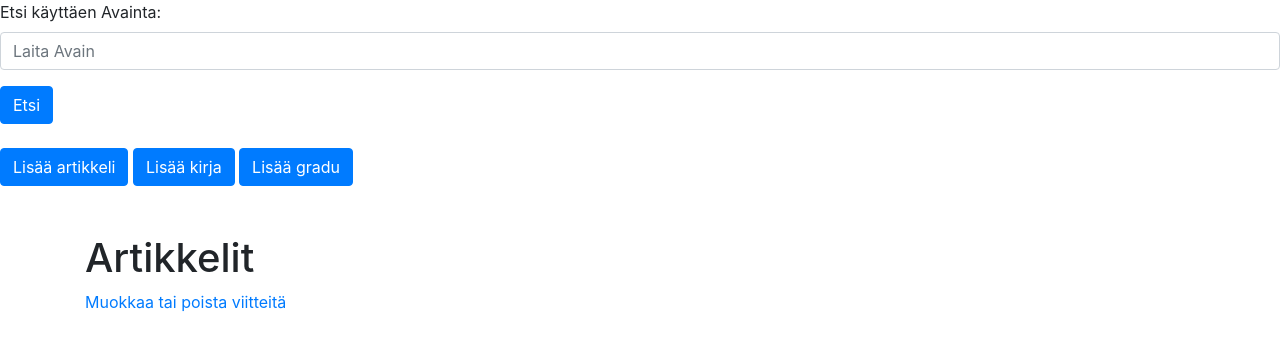
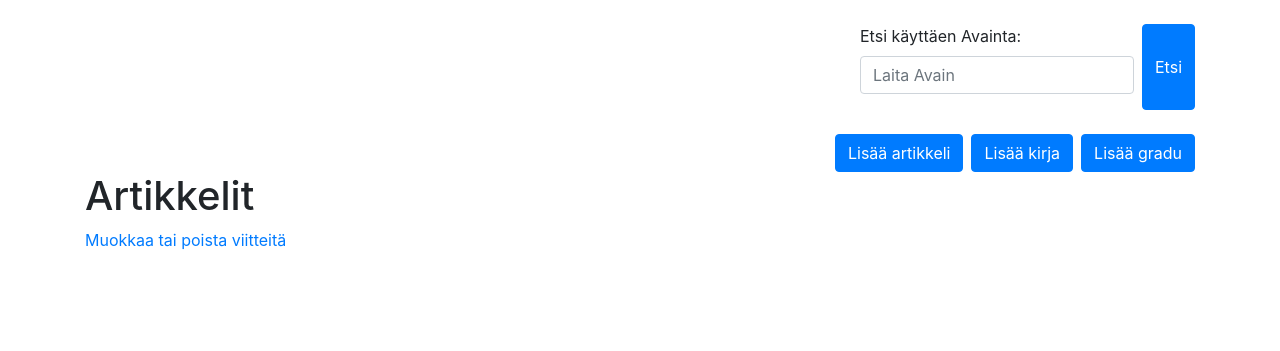
Before and after one commit to asvorg/ohtu-miniprojekti, a Flask app: a page that uses src/frontend/templates/result.html in a window 1280 px wide. Shown: the top 351 px of the page. Run offline with Flask 3, Linux system fonts and the light colour scheme; data that the repository does not hold is empty; some libraries are stand-ins or nearby versions.

Commit message:
result.html sivun muokkaus

```diff
--- a/src/frontend/templates/result.html
+++ b/src/frontend/templates/result.html
@@ -8,19 +8,20 @@
 </head>
 <body>
 
-<form action="/search/{{ user }}/" method="post" class="mb-4">
-    <div class="form-group">
+<div class="container mt-4">
+    <form action="/search/{{ user }}/" method="post" class="mb-4 d-flex justify-content-end">
+        <div class="form-group ml-auto">
             <label for="citeKey">Etsi käyttäen Avainta:</label>
             <input type="text" name="Avain" class="form-control" id="citeKey" placeholder="Laita Avain">
         </div>
-        <button type="submit" class="btn btn-primary">Etsi</button>
+        <button type="submit" class="btn btn-primary ml-2">Etsi</button>
     </form>
 
-<button type="submit" class="btn btn-primary">Lisää artikkeli</button>
-
-<button type="submit" class="btn btn-primary">Lisää kirja</button>
-
-<button type="submit" class="btn btn-primary">Lisää gradu</button>
+    <div class="d-flex justify-content-end">
+        <button type="submit" class="btn btn-primary ml-2">Lisää artikkeli</button>
+        <button type="submit" class="btn btn-primary ml-2">Lisää kirja</button>
+        <button type="submit" class="btn btn-primary ml-2">Lisää gradu</button>
+    </div>
 
     {% if error_message %}
     <div class="alert alert-danger" role="alert">
@@ -28,10 +29,9 @@
     </div>
     {% endif %}
 
-<div class="container mt-5">
     <h1>Artikkelit</h1>
 
-        {% for a in article%}
+    {% for a in article %}
     <div class="card mb-5">
         <div class="card-body">
             <h2 class="card-title">Käyttäjän {{ user }} viite:</h2>
@@ -43,7 +43,6 @@
     <a href="/list/{{ user }}">Muokkaa tai poista viitteitä</a>
 </div>
 
-
 <script src="https://code.jquery.com/jquery-3.5.1.slim.min.js"></script>
 <script src="https://cdn.jsdelivr.net/npm/@popperjs/core@2.0.8/dist/umd/popper.min.js"></script>
 <script src="https://stackpath.bootstrapcdn.com/bootstrap/4.5.2/js/bootstrap.min.js"></script>
```
Lines whose indentation alone changed are shown as unchanged.
